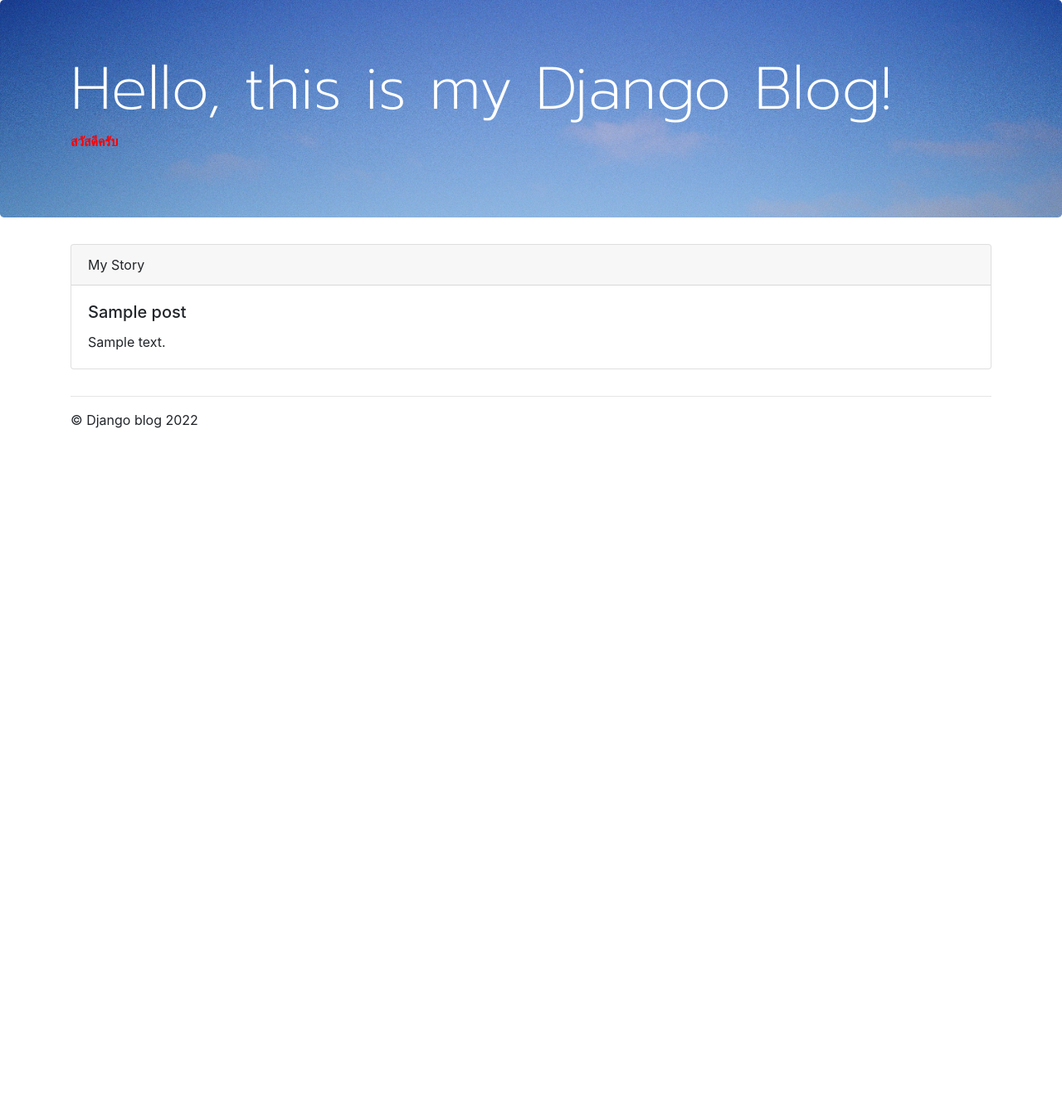
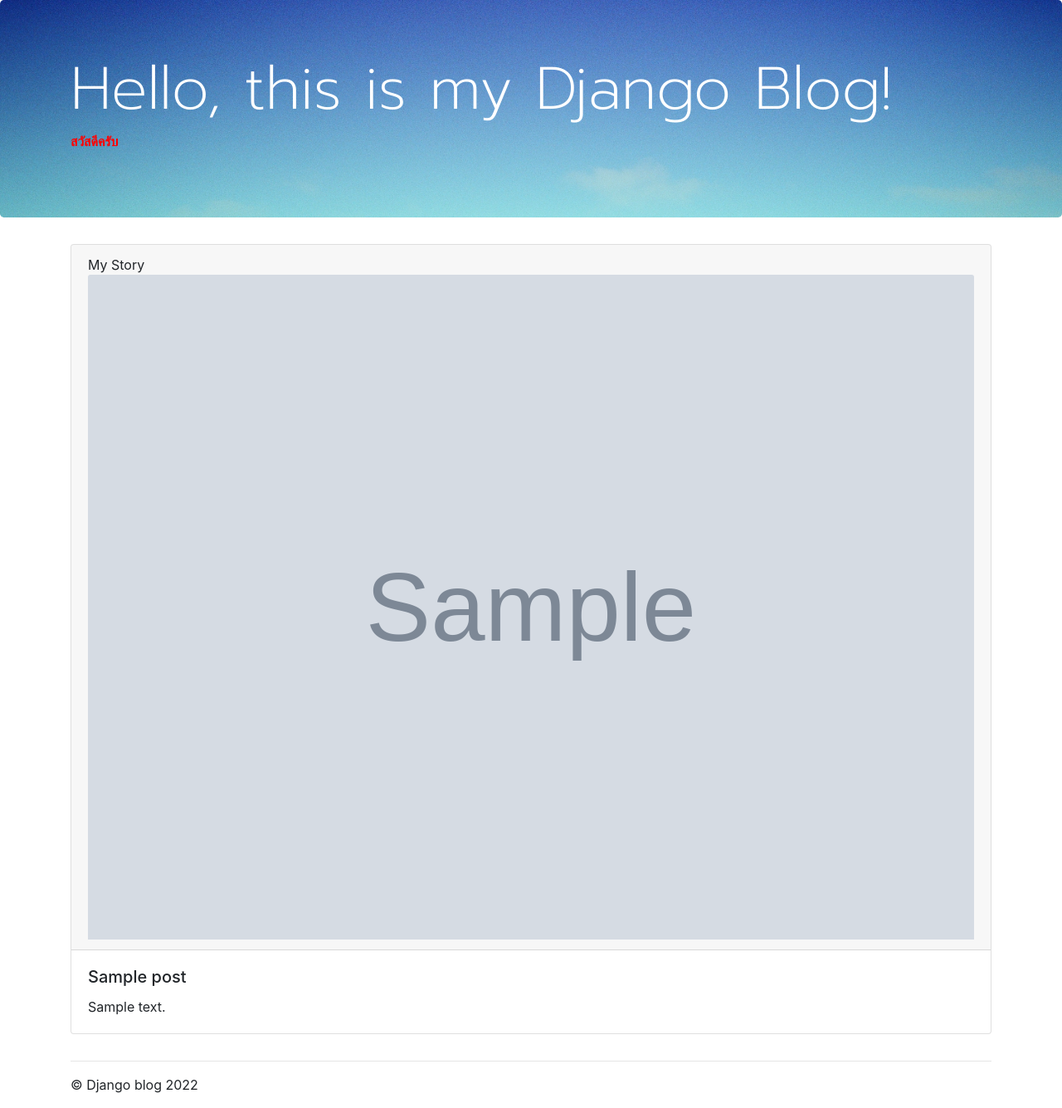
Before and after one commit to watthanatham/Blog-web, a Django app: page /blog/ in a window 1280 px wide. Shown: the part 56-1391 px from the top of the page at 83% size. Before the commit the page ends 572 px from the top, so only its background shows below. Run offline with Django 3.2, Linux system fonts and the light colour scheme; tables that the repository leaves empty hold one stand-in row (values such as "Sample post"); grey boxes marked "Sample" are stand-in pictures; some libraries are stand-ins or nearby versions.

Commit message:
add img on preview blog

```diff
--- a/blog/templates/index.html
+++ b/blog/templates/index.html
@@ -63,6 +63,9 @@
           <div class="card">
             <div class="card-header">
               My Story
+              {% if post.photo %}
+                <img class="card-img-top" src="{{ post.photo.url }}" alt="Blog photo">
+              {% endif %}
             </div>
             <div class="card-body">
               <h5 class="card-title">{{post.title}}</h5>
```
